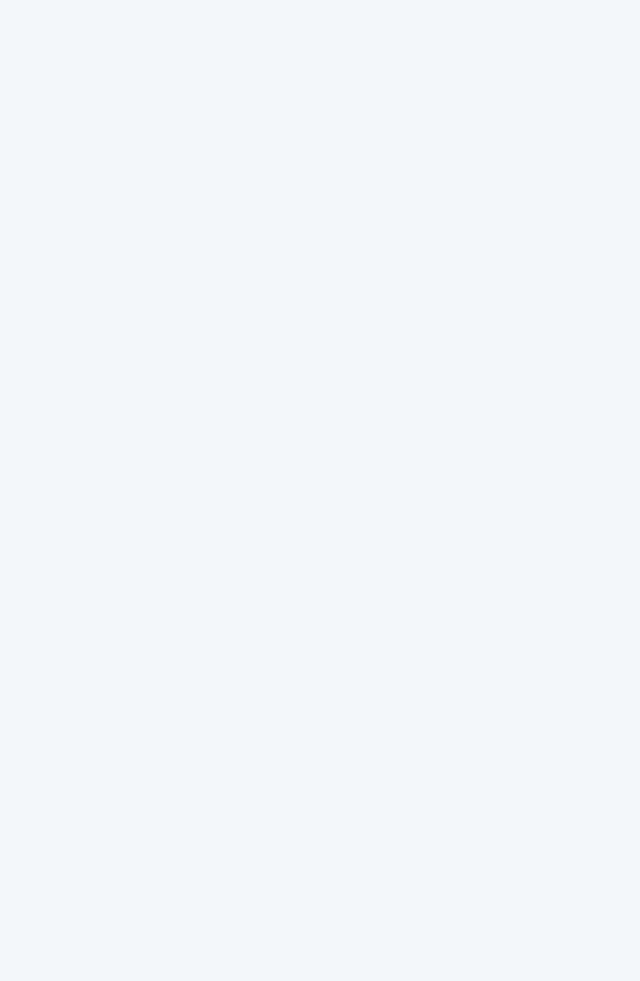
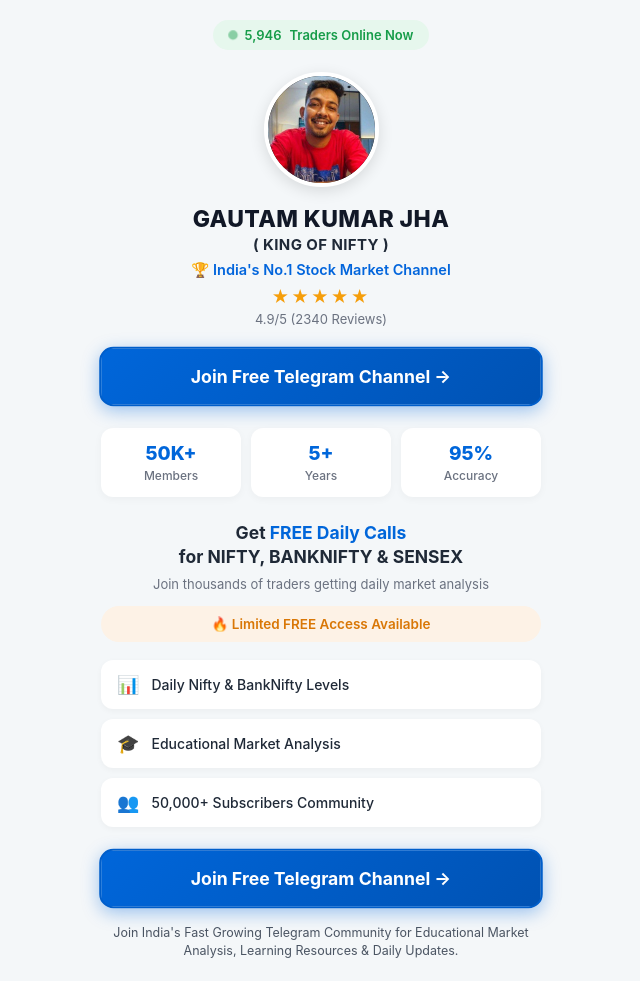
Before and after one commit to ashubaazigar-hub/ad, a plain HTML site: page page5.html in a window 1280 px wide. Shown: the whole page, without its empty margins (319-959 px from the left). Before the commit the page ends 800 px from the top, so only its background shows below. Drawn offline with Linux system fonts and the light colour scheme.

Commit message:
Update page5.html

```diff
--- a/page5.html
+++ b/page5.html
@@ -233,3 +233,117 @@
       color: #1f2937;
       box-shadow: 0 2px 6px rgba(0, 0, 0, 0.04);
       text-align: left;
+    }
+
+    .feature-icon {
+      font-size: 18px;
+    }
+
+    /* Bottom Community Line */
+    .community-note {
+      margin-top: 16px;
+      font-size: 12.5px;
+      line-height: 1.5;
+      color: #4b5563;
+      padding: 0 8px;
+    }
+  </style>
+</head>
+<body>
+
+  <div class="container">
+    <!-- Live Traders Badge -->
+    <div class="live-badge">
+      <span class="live-dot"></span>
+      <span id="live-count">5,947</span> Traders Online Now
+    </div>
+
+    <!-- Profile Picture -->
+    <div>
+      <img src="IMG_20261123_184302_601.jpg" alt="Gautam Kumar Jha" class="profile-pic" />
+    </div>
+
+    <!-- Name & Tagline -->
+    <h1>
+      GAUTAM KUMAR JHA
+      <span class="king-tag">( KING OF NIFTY )</span>
+    </h1>
+    <p class="subtitle">🏆 India's No.1 Stock Market Channel</p>
+
+    <!-- Ratings -->
+    <div class="stars">★★★★★</div>
+    <p class="reviews">4.9/5 (2340 Reviews)</p>
+
+    <!-- Top Telegram Button -->
+    <a href="https://t.me/+qEokwh0D-WlkNzJl" target="_blank" class="cta-btn">
+      Join Free Telegram Channel &rarr;
+    </a>
+
+    <!-- 3 Column Stats -->
+    <div class="stats-grid">
+      <div class="stat-card">
+        <div class="stat-value">50K+</div>
+        <div class="stat-label">Members</div>
+      </div>
+      <div class="stat-card">
+        <div class="stat-value">5+</div>
+        <div class="stat-label">Years</div>
+      </div>
+      <div class="stat-card">
+        <div class="stat-value">95%</div>
+        <div class="stat-label">Accuracy</div>
+      </div>
+    </div>
+
+    <!-- Calls Section -->
+    <h2 class="promo-title">
+      Get <span>FREE Daily Calls</span><br />
+      for NIFTY, BANKNIFTY &amp; SENSEX
+    </h2>
+    <p class="promo-desc">Join thousands of traders getting daily market analysis</p>
+
+    <!-- Limited Access Banner -->
+    <div class="limited-badge">
+      🔥 Limited FREE Access Available
+    </div>
+
+    <!-- Feature Cards -->
+    <div class="features">
+      <div class="feature-item">
+        <span class="feature-icon">📊</span>
+        <span>Daily Nifty &amp; BankNifty Levels</span>
+      </div>
+      <div class="feature-item">
+        <span class="feature-icon">🎓</span>
+        <span>Educational Market Analysis</span>
+      </div>
+      <div class="feature-item">
+        <span class="feature-icon">👥</span>
+        <span>50,000+ Subscribers Community</span>
+      </div>
+    </div>
+
+    <!-- Bottom Telegram Button -->
+    <a href="https://t.me/+qEokwh0D-WlkNzJl" target="_blank" class="cta-btn">
+      Join Free Telegram Channel &rarr;
+    </a>
+
+    <!-- Bottom Text -->
+    <p class="community-note">
+      Join India's Fast Growing Telegram Community for Educational Market Analysis, Learning Resources &amp; Daily Updates.
+    </p>
+  </div>
+
+  <!-- Live Trader Count Animation -->
+  <script>
+    const countEl = document.getElementById('live-count');
+    let count = 5947;
+    setInterval(() => {
+      const change = Math.floor(Math.random() * 7) - 3;
+      count += change;
+      countEl.textContent = count.toLocaleString();
+    }, 3000);
+  </script>
+
+</body>
+</html>
```
